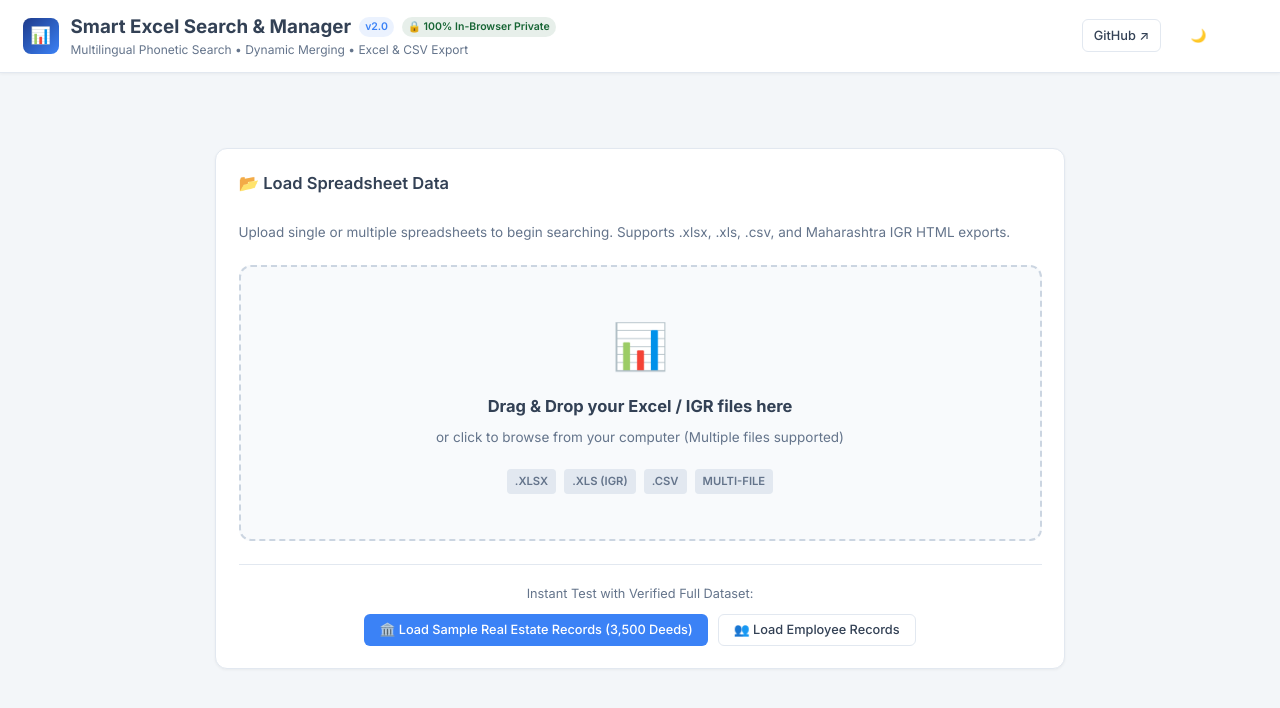
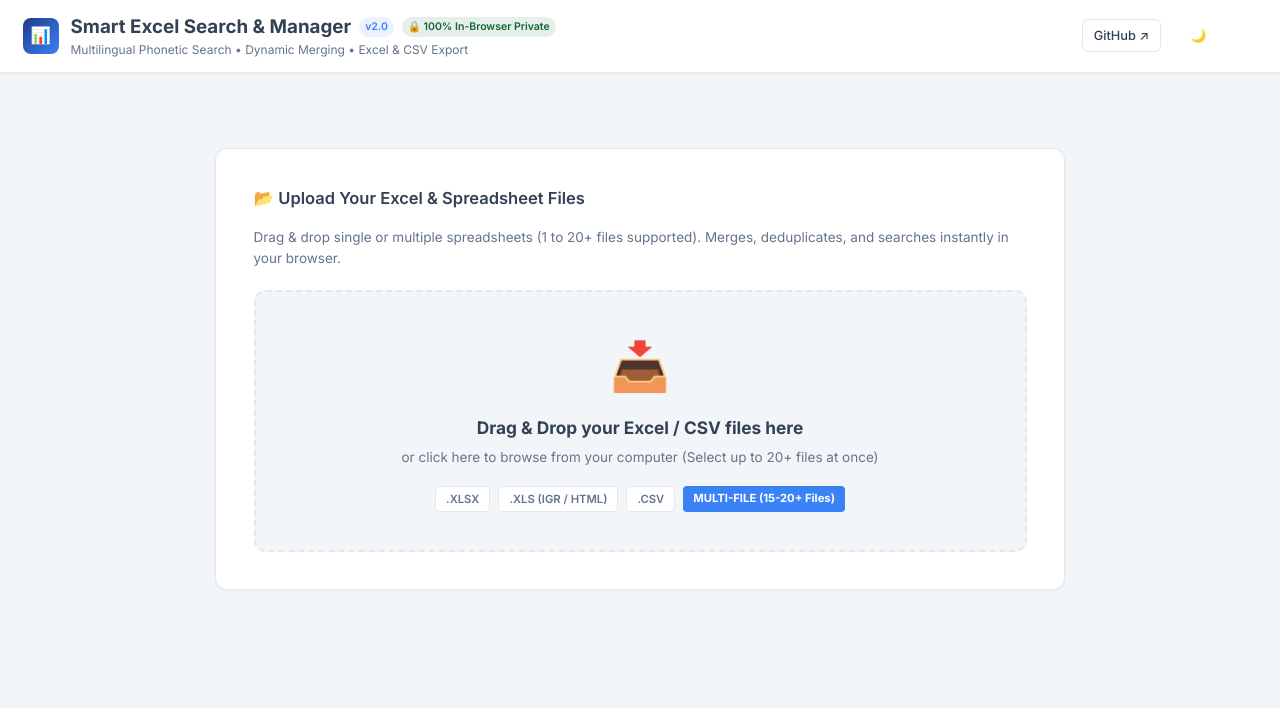
Before and after one commit to utkarshnikhare/excel-manager, a React (Vite) app in the folder frontend/: page / in a window 1280 px wide. Shown: the top 708 px of the page. Built offline with nearby package versions, Linux system fonts and the light colour scheme.

Commit message:
feat: remove sample data buttons, remove public Excel, optimize high-capacity multi-file ingestion for 20+ files

```diff
--- a/frontend/src/components/FileUpload.jsx
+++ b/frontend/src/components/FileUpload.jsx
@@ -5,239 +5,119 @@
   const [isDragging, setIsDragging] = useState(false);
   const [error, setError] = useState('');
   const [isLoading, setIsLoading] = useState(false);
-  const [statusMessage, setStatusMessage] = useState('');
+  const [progress, setProgress] = useState({ current: 0, total: 0, percent: 0, records: 0, currentFileName: '' });
 
-  // Helper to decode a single file's arrayBuffer into workbook using dynamic XLSX
+  // Fast decoder for single file buffer (supports UTF-16LE, UTF-8 BOM, binary xlsx/xls, and HTML exports)
   const parseBufferToWorkbook = (XLSX, arrayBuffer, fileName) => {
     const data = new Uint8Array(arrayBuffer);
 
-    // Strategy 1: Check for UTF-16LE BOM (0xFF 0xFE) - standard for Maharashtra IGR exports
+    // Strategy 1: UTF-16LE BOM (0xFF 0xFE) - standard for Maharashtra IGR exports
     if (data.length >= 2 && data[0] === 0xFF && data[1] === 0xFE) {
       try {
         const textDecoder = new TextDecoder('utf-16le');
         const text = textDecoder.decode(data);
         return XLSX.read(text, { type: 'string', cellDates: false });
-      } catch (err) {
-        console.warn('UTF-16LE decode failed, falling back to array', err);
-      }
+      } catch (err) {}
     }
 
-    // Strategy 2: Check for UTF-8 BOM (0xEF 0xBB 0xBF)
+    // Strategy 2: UTF-8 BOM (0xEF 0xBB 0xBF)
     if (data.length >= 3 && data[0] === 0xEF && data[1] === 0xBB && data[2] === 0xBF) {
       try {
         const textDecoder = new TextDecoder('utf-8');
         const text = textDecoder.decode(data);
         return XLSX.read(text, { type: 'string', cellDates: false });
-      } catch (err) {
-        console.warn('UTF-8 decode failed, falling back to array', err);
-      }
+      } catch (err) {}
     }
 
-    // Strategy 3: Binary array buffer (Standard .xlsx and binary .xls)
+    // Strategy 3: Standard Binary XLSX / XLS array
     try {
       return XLSX.read(data, { type: 'array', cellDates: false });
     } catch (binaryErr) {
-      // Strategy 4: Fallback HTML / string read
+      // Strategy 4: Fallback UTF-8 String (HTML-table-based .xls)
       const textDecoder = new TextDecoder('utf-8');
       const text = textDecoder.decode(data);
       return XLSX.read(text, { type: 'string', cellDates: false });
     }
   };
 
-  // Process single or multiple files
+  // High-Capacity Multi-File Ingestion Pipeline (Handles 15-20+ files smoothly)
   const processFiles = async (fileList) => {
     setError('');
     if (!fileList || fileList.length === 0) return;
 
     const files = Array.from(fileList);
     setIsLoading(true);
-    setStatusMessage(files.length > 1 ? `Processing ${files.length} files...` : 'Reading file...');
+    setProgress({ current: 0, total: files.length, percent: 0, records: 0, currentFileName: '' });
 
     try {
       const XLSX = await import('xlsx');
       let combinedData = [];
-      let combinedWorkbook = XLSX.utils.book_new();
-      let sheetNames = [];
       const seenRecords = new Set();
+      const sheetNames = [];
 
       for (let i = 0; i < files.length; i++) {
         const file = files[i];
-        if (files.length > 1) {
-          setStatusMessage(`Processing file ${i + 1} of ${files.length}: ${file.name}`);
-        }
+
+        setProgress({
+          current: i + 1,
+          total: files.length,
+          percent: Math.round(((i + 1) / files.length) * 100),
+          records: combinedData.length,
+          currentFileName: file.name
+        });
+
+        // Yield execution to browser render loop so UI progress updates silky smooth
+        await new Promise(resolve => setTimeout(resolve, 0));
 
         const buffer = await file.arrayBuffer();
         const workbook = parseBufferToWorkbook(XLSX, buffer, file.name);
 
-        const currentSheets = workbook.SheetNames || [];
+        const currentSheets = workbook?.SheetNames || [];
         if (currentSheets.length === 0) continue;
 
-        currentSheets.forEach(sheetName => {
+        for (let s = 0; s < currentSheets.length; s++) {
+          const sheetName = currentSheets[s];
           const rawRows = XLSX.utils.sheet_to_json(workbook.Sheets[sheetName], { defval: "" });
-          rawRows.forEach(r => {
-            // Deduplicate if docno exists
-            const dedupeKey = r.docno ? `${r.srocode || ''}_${r.docno}_${r.registrationdate || ''}` : JSON.stringify(r);
+
+          for (let r = 0; r < rawRows.length; r++) {
+            const row = rawRows[r];
+            // Fast unique deduplication key
+            const dedupeKey = row.docno ? `${row.srocode || ''}_${row.docno}_${row.registrationdate || ''}` : JSON.stringify(row);
             if (!seenRecords.has(dedupeKey)) {
               seenRecords.add(dedupeKey);
-              // Auto-enrich real estate properties
-              const enriched = enrichRow(r);
+              // Auto-enrich real estate properties if present
+              const enriched = enrichRow(row);
               combinedData.push(enriched);
             }
-          });
+          }
 
           if (!sheetNames.includes(sheetName)) {
             sheetNames.push(sheetName);
-            // Append sheet to combined workbook
-            try {
-              XLSX.utils.book_append_sheet(combinedWorkbook, workbook.Sheets[sheetName], sheetName.slice(0, 31));
-            } catch (e) {}
           }
-        });
+        }
       }
 
       if (combinedData.length === 0) {
-        setError('No readable records found in the uploaded file(s).');
+        setError('No readable records found in the uploaded file(s). Please verify file contents.');
         setIsLoading(false);
         return;
       }
 
-      // If multiple files or new combined workbook, create unified master sheet
-      const masterWs = XLSX.utils.json_to_sheet(combinedData);
-      const finalWb = XLSX.utils.book_new();
-      XLSX.utils.book_append_sheet(finalWb, masterWs, 'Consolidated_Records');
-
       setIsLoading(false);
-      setStatusMessage('');
 
       onDataParsed({
         data: combinedData,
-        workbook: finalWb,
-        sheetNames: ['Consolidated_Records', ...sheetNames.filter(s => s !== 'Consolidated_Records')],
-        activeSheet: 'Consolidated_Records',
-        fileName: files.length === 1 ? files[0].name : `${files.length} Merged Files (${combinedData.length} rows)`
+        workbook: null,
+        sheetNames: sheetNames.length > 0 ? sheetNames : ['Consolidated_Records'],
+        activeSheet: sheetNames[0] || 'Consolidated_Records',
+        fileName: files.length === 1 ? files[0].name : `${files.length} Merged Spreadsheets (${combinedData.length.toLocaleString()} rows)`
       });
 
     } catch (err) {
       console.error('File parsing error:', err);
       setIsLoading(false);
-      setStatusMessage('');
-      setError(`Failed to read the file: ${err.message || 'Check if file format is supported.'}`);
+      setError(`Failed to read the file(s): ${err.message || 'Check if file format is supported.'}`);
     }
-  };
-
-  // Demo 1: Real Property Records (3,498 Genuine Records)
-  const loadPropertyData = async () => {
-    setError('');
-    setIsLoading(true);
-    setStatusMessage('Loading 3,500 real estate property records...');
-
-    try {
-      // 1. Try fetching lohgaon_deeds.json for ultra-fast load
-      const base = import.meta.env.BASE_URL || './';
-      const jsonUrls = [
-        `${base}lohgaon_deeds.json`,
-        './lohgaon_deeds.json',
-        'lohgaon_deeds.json',
-        '/excel-manager/lohgaon_deeds.json'
-      ];
-
-      let jsonRes = null;
-      for (const u of jsonUrls) {
-        try {
-          const r = await fetch(u);
-          if (r.ok) {
-            jsonRes = r;
-            break;
-          }
-        } catch (e) {}
-      }
-
-      if (jsonRes) {
-        const records = await jsonRes.json();
-        setIsLoading(false);
-        setStatusMessage('');
-        onDataParsed({
-          data: records,
-          workbook: null,
-          sheetNames: ['All_3500_Deeds'],
-          activeSheet: 'All_3500_Deeds',
-          fileName: 'Sample_Real_Estate_Records.xlsx'
-        });
-        return;
-      }
-
-      // 2. Fallback: try fetching xlsx directly
-      const xlsxUrls = [
-        `${base}Lohgaon_Property_Records.xlsx`,
-        './Lohgaon_Property_Records.xlsx',
-        'Lohgaon_Property_Records.xlsx',
-        '/excel-manager/Lohgaon_Property_Records.xlsx'
-      ];
-
-      let xlsxRes = null;
-      for (const u of xlsxUrls) {
-        try {
-          const r = await fetch(u);
-          if (r.ok) {
-            xlsxRes = r;
-            break;
-          }
-        } catch (e) {}
-      }
-
-      if (xlsxRes) {
-        const buf = await xlsxRes.arrayBuffer();
-        const XLSX = await import('xlsx');
-        const wb = XLSX.read(new Uint8Array(buf), { type: 'array' });
-        const sheetNames = wb.SheetNames || [];
-        const firstSheet = sheetNames[0];
-        const data = XLSX.utils.sheet_to_json(wb.Sheets[firstSheet], { defval: "" });
-
-        setIsLoading(false);
-        setStatusMessage('');
-        onDataParsed({
-          data,
-          workbook: wb,
-          sheetNames,
-          activeSheet: firstSheet,
-          fileName: 'Sample_Real_Estate_Records.xlsx'
-        });
-        return;
-      }
-
-      throw new Error('Could not fetch sample property dataset. Please ensure file exists.');
-
-    } catch (err) {
-      console.error('Demo loading error:', err);
-      setIsLoading(false);
-      setStatusMessage('');
-      setError(`Failed to load dataset: ${err.message}`);
-    }
-  };
-
-  // Demo 2: Standard Employee Dataset
-  const loadEmployeeData = () => {
-    setError('');
-    setIsLoading(true);
-
-    const demoRecords = [
-      { "ID": "EMP-101", "Name": "Rahul Sharma", "Hindi Name": "राहुल शर्मा", "City": "Mumbai", "Department": "Engineering", "Phone": "9820011223", "Status": "Active" },
-      { "ID": "EMP-102", "Name": "Pooja Patil", "Hindi Name": "पूजा पाटिल", "City": "Pune", "Department": "Finance", "Phone": "9820044556", "Status": "Active" },
-      { "ID": "EMP-103", "Name": "Amit Verma", "Hindi Name": "अमित वर्मा", "City": "Delhi", "Department": "Sales", "Phone": "9811122334", "Status": "Pending" },
-      { "ID": "EMP-104", "Name": "Sneha Kulkarni", "Hindi Name": "स्नेहा कुलकर्णी", "City": "Pune", "Department": "Engineering", "Phone": "9820077889", "Status": "Active" },
-      { "ID": "EMP-105", "Name": "Vishal Thombre", "Hindi Name": "विशाल ठोंबरे", "City": "Nashik", "Department": "Marketing", "Phone": "9890011223", "Status": "Active" },
-      { "ID": "EMP-106", "Name": "Utkarsh Nikhare", "Hindi Name": "उत्कर्ष निखारे", "City": "Nagpur", "Department": "Operations", "Phone": "9823344556", "Status": "Active" }
-    ];
-
-    setIsLoading(false);
-
-    onDataParsed({
-      data: demoRecords,
-      workbook: null,
-      sheetNames: ["Employees"],
-      activeSheet: "Employees",
-      fileName: "sample_employees.xlsx"
-    });
   };
 
   const handleDragOver = (e) => {
@@ -266,12 +146,12 @@
   };
 
   return (
-    <div style={{ textAlign: 'center' }}>
-      <h2 className="card-title" style={{ textAlign: 'left', borderBottom: 'none' }}>
-        📂 Load Spreadsheet Data
+    <div style={{ textAlign: 'center', padding: '1rem' }}>
+      <h2 className="card-title" style={{ textAlign: 'left', borderBottom: 'none', marginBottom: '0.35rem' }}>
+        📂 Upload Your Excel & Spreadsheet Files
       </h2>
       <p style={{ color: 'var(--text-muted)', fontSize: '0.9rem', marginBottom: '1.5rem', textAlign: 'left' }}>
-        Upload single or multiple spreadsheets to begin searching. Supports .xlsx, .xls, .csv, and Maharashtra IGR HTML exports.
+        Drag & drop single or multiple spreadsheets (1 to 20+ files supported). Merges, deduplicates, and searches instantly in your browser.
       </p>
 
       <div
@@ -279,24 +159,51 @@
         onDragOver={handleDragOver}
         onDragLeave={handleDragLeave}
         onDrop={handleDrop}
-        onClick={() => document.getElementById('file-upload-input').click()}
+        onClick={() => !isLoading && document.getElementById('file-upload-input').click()}
+        style={{
+          border: isDragging ? '2px dashed #3b82f6' : '2px dashed var(--border-color)',
+          borderRadius: '12px',
+          padding: '2.5rem 1.5rem',
+          cursor: isLoading ? 'wait' : 'pointer',
+          background: isDragging ? 'rgba(59, 130, 246, 0.05)' : 'var(--bg-main)',
+          transition: 'all 0.2s ease'
+        }}
       >
-        <div style={{ fontSize: '3rem', marginBottom: '1rem', color: 'var(--text-muted)' }}>
-          {isLoading ? '⏳' : '📊'}
+        <div style={{ fontSize: '3.2rem', marginBottom: '0.85rem' }}>
+          {isLoading ? '⏳' : '📥'}
         </div>
 
         {isLoading ? (
           <div>
-            <h3 style={{ color: 'var(--text-main)', fontSize: '1.1rem' }}>Parsing Records...</h3>
-            <p style={{ color: 'var(--text-muted)', fontSize: '0.85rem', marginTop: '0.3rem' }}>{statusMessage}</p>
+            <h3 style={{ color: 'var(--text-main)', fontSize: '1.15rem', marginBottom: '0.5rem' }}>
+              Merging & Processing {progress.total} Files...
+            </h3>
+
+            <p style={{ color: 'var(--text-muted)', fontSize: '0.85rem', marginBottom: '0.75rem', fontFamily: 'monospace' }}>
+              {progress.currentFileName}
+            </p>
+
+            {/* Interactive Animated Progress Bar */}
+            <div style={{ width: '100%', maxWidth: '420px', margin: '0.5rem auto' }}>
+              <div style={{ display: 'flex', justifyContent: 'space-between', fontSize: '0.8rem', color: 'var(--text-muted)', marginBottom: '0.35rem' }}>
+                <span>File {progress.current} of {progress.total}</span>
+                <span style={{ fontWeight: 700, color: '#3b82f6' }}>{progress.percent}%</span>
+              </div>
+              <div style={{ height: '8px', background: 'var(--border-color)', borderRadius: '4px', overflow: 'hidden' }}>
+                <div style={{ height: '100%', width: `${progress.percent}%`, background: '#3b82f6', transition: 'width 0.15s ease' }} />
+              </div>
+              <div style={{ fontSize: '0.8rem', color: '#10b981', fontWeight: 600, marginTop: '0.5rem' }}>
+                ⚡ {progress.records.toLocaleString()} unique records compiled
+              </div>
+            </div>
           </div>
         ) : (
           <>
-            <h3 style={{ color: 'var(--text-main)', fontSize: '1.1rem', marginBottom: '0.5rem' }}>
-              Drag & Drop your Excel / IGR files here
+            <h3 style={{ color: 'var(--text-main)', fontSize: '1.15rem', marginBottom: '0.4rem', fontWeight: 700 }}>
+              Drag & Drop your Excel / CSV files here
             </h3>
-            <p style={{ color: 'var(--text-muted)', fontSize: '0.9rem' }}>
-              or click to browse from your computer (Multiple files supported)
+            <p style={{ color: 'var(--text-muted)', fontSize: '0.9rem', marginBottom: '1.25rem' }}>
+              or click here to browse from your computer (Select up to 20+ files at once)
             </p>
             <input
               id="file-upload-input"
@@ -306,37 +213,14 @@
               style={{ display: 'none' }}
               onChange={handleFileInput}
             />
-            <div style={{ marginTop: '1.5rem', display: 'flex', gap: '8px', justifyContent: 'center' }}>
-              <span style={{ fontSize: '0.75rem', padding: '4px 8px', background: 'var(--border-color)', borderRadius: '4px', color: 'var(--text-muted)', fontWeight: '600' }}>.XLSX</span>
-              <span style={{ fontSize: '0.75rem', padding: '4px 8px', background: 'var(--border-color)', borderRadius: '4px', color: 'var(--text-muted)', fontWeight: '600' }}>.XLS (IGR)</span>
-              <span style={{ fontSize: '0.75rem', padding: '4px 8px', background: 'var(--border-color)', borderRadius: '4px', color: 'var(--text-muted)', fontWeight: '600' }}>.CSV</span>
-              <span style={{ fontSize: '0.75rem', padding: '4px 8px', background: 'var(--border-color)', borderRadius: '4px', color: 'var(--text-muted)', fontWeight: '600' }}>MULTI-FILE</span>
+            <div style={{ display: 'flex', gap: '8px', justifyContent: 'center', flexWrap: 'wrap' }}>
+              <span style={{ fontSize: '0.75rem', padding: '4px 10px', background: 'var(--bg-card)', border: '1px solid var(--border-color)', borderRadius: '4px', color: 'var(--text-muted)', fontWeight: '600' }}>.XLSX</span>
+              <span style={{ fontSize: '0.75rem', padding: '4px 10px', background: 'var(--bg-card)', border: '1px solid var(--border-color)', borderRadius: '4px', color: 'var(--text-muted)', fontWeight: '600' }}>.XLS (IGR / HTML)</span>
+              <span style={{ fontSize: '0.75rem', padding: '4px 10px', background: 'var(--bg-card)', border: '1px solid var(--border-color)', borderRadius: '4px', color: 'var(--text-muted)', fontWeight: '600' }}>.CSV</span>
+              <span style={{ fontSize: '0.75rem', padding: '4px 10px', background: '#3b82f6', color: '#fff', borderRadius: '4px', fontWeight: '700' }}>MULTI-FILE (15-20+ Files)</span>
             </div>
           </>
         )}
-      </div>
-
-      {/* Instant Demo Sample Data Options */}
-      <div style={{ marginTop: '1.5rem', borderTop: '1px solid var(--border-color)', paddingTop: '1.25rem' }}>
-        <p style={{ fontSize: '0.85rem', color: 'var(--text-muted)', marginBottom: '0.75rem' }}>
-          Instant Test with Verified Full Dataset:
-        </p>
-        <div style={{ display: 'flex', justifyContent: 'center', gap: '10px', flexWrap: 'wrap' }}>
-          <button
-            className="btn btn-primary"
-            onClick={loadPropertyData}
-            style={{ fontSize: '0.85rem', padding: '0.5rem 1rem' }}
-          >
-            🏛️ Load Sample Real Estate Records (3,500 Deeds)
-          </button>
-          <button
-            className="btn btn-outline"
-            onClick={loadEmployeeData}
-            style={{ fontSize: '0.85rem', padding: '0.5rem 1rem' }}
-          >
-            👥 Load Employee Records
-          </button>
-        </div>
       </div>
 
       {error && (
```
Also changed, not shown: frontend/src/utils/searchLogic.js (+21 -4 lines), 1 other file (tests, documents, lock files or other folders).
